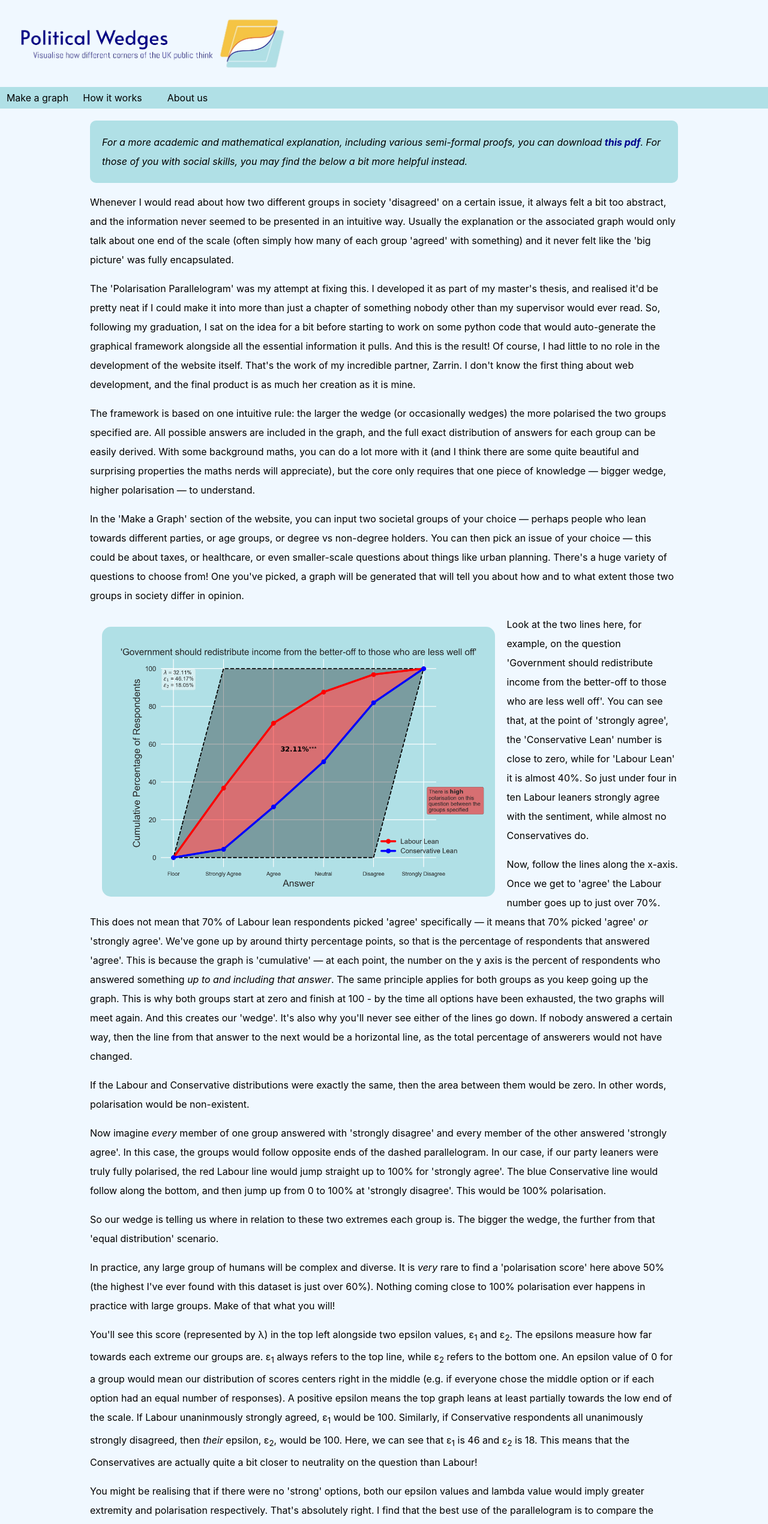
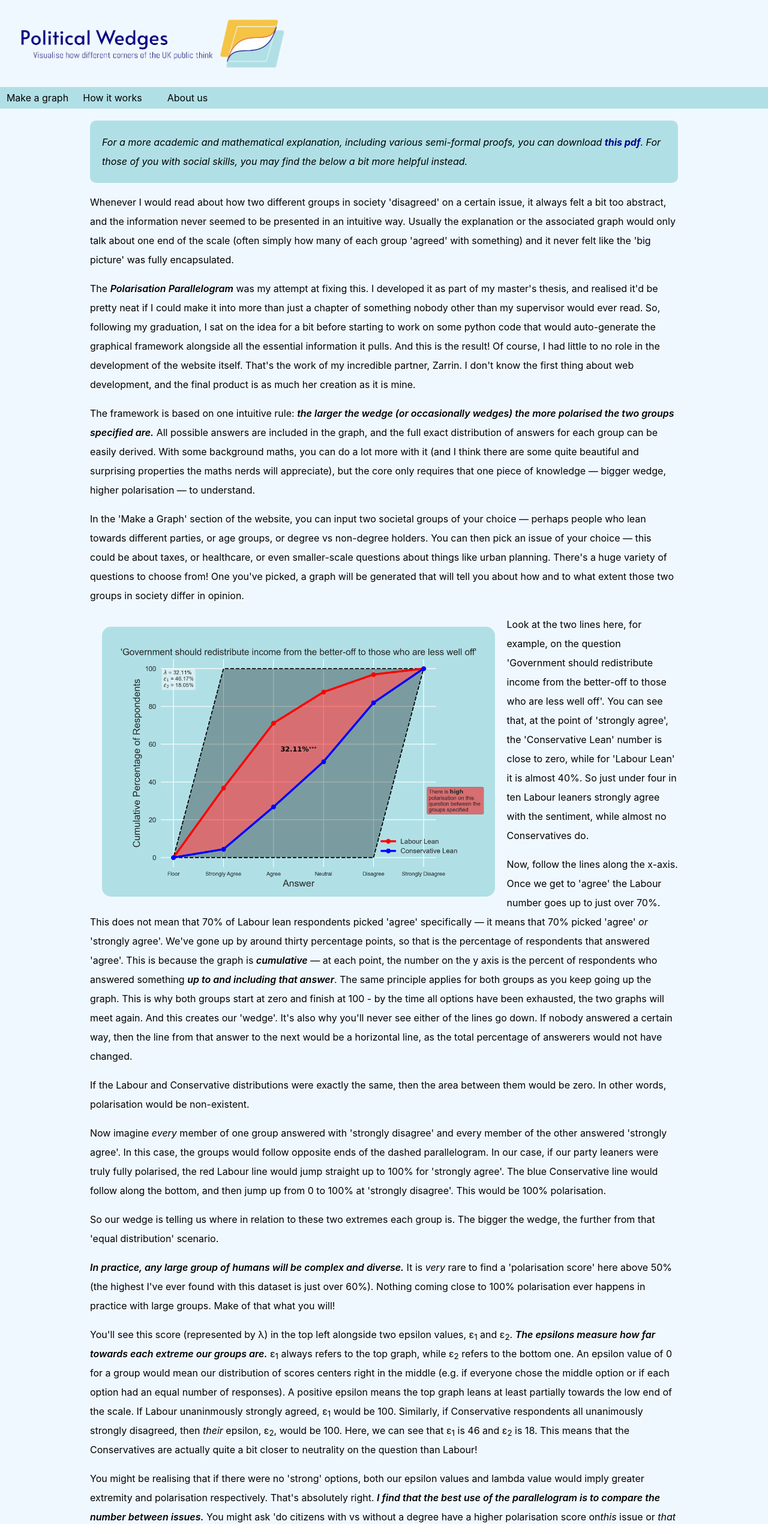
Before and after one commit to z-for-zarrin/political_wedges, a React (Create React App) app in the folder client/: page /how-it-works in a window 1280 px wide. Shown: the top 2541 px of the page at 60% size. Built offline with nearby package versions, Linux system fonts and the light colour scheme.

Commit message:
emphasis appears on important phrases

```diff
--- a/client/src/components/Explanation.js
+++ b/client/src/components/Explanation.js
@@ -21,7 +21,7 @@ const Explanation = () => {
                 something) and it never felt like the 'big picture' was fully encapsulated.
             </p>
             <p>
-                The 'Polarisation Parallelogram' was my attempt at fixing this. I developed it as part of
+                The <em>Polarisation Parallelogram</em> was my attempt at fixing this. I developed it as part of
                 my master's thesis, and realised it'd be pretty neat if I could make it into more than
                 just a chapter of something nobody other than my supervisor would ever read. So, following
                 my graduation, I sat on the idea for a bit before starting to work on some python code
@@ -31,12 +31,13 @@ const Explanation = () => {
                 thing about web development, and the final product is as much her creation as it is mine.
             </p>
             <p>
-                The framework is based on one intuitive rule: the larger the wedge (or occasionally wedges)
-                the more polarised the two groups specified are. All possible answers are included in the
-                graph, and the full exact distribution of answers for each group can be easily derived. With
-                some background maths, you can do a lot more with it (and I think there are some quite
-                beautiful and surprising properties the maths nerds will appreciate), but the core only
-                requires that one piece of knowledge — bigger wedge, higher polarisation — to understand.
+                The framework is based on one intuitive rule: <em>the larger the wedge (or occasionally
+                wedges) the more polarised the two groups specified are.</em> All possible answers are
+                included in the graph, and the full exact distribution of answers for each group can be
+                easily derived. With some background maths, you can do a lot more with it (and I think
+                there are some quite beautiful and surprising properties the maths nerds will appreciate),
+                but the core only requires that one piece of knowledge — bigger wedge, higher polarisation
+                — to understand.
             </p>
             <p>
                 In the 'Make a Graph' section of the website, you can input two societal groups of your choice
@@ -60,8 +61,8 @@ const Explanation = () => {
                 just over 70%. This does not mean that 70% of Labour lean respondents picked 'agree'
                 specifically — it means that 70% picked 'agree' <i>or</i> 'strongly agree'. We've gone up by around
                 thirty percentage points, so that is the percentage of respondents that answered 'agree'.
-                This is because the graph is 'cumulative' — at each point, the number on the y axis is the
-                percent of respondents who answered something <i>up to and including that answer</i>. The same
+                This is because the graph is <em>cumulative</em> — at each point, the number on the y axis is the
+                percent of respondents who answered something <em>up to and including that answer</em>. The same
                 principle applies for both groups as you keep going up the graph. This is why both groups
                 start at zero and finish at 100 - by the time all options have been exhausted, the two graphs
                 will meet again. And this creates our 'wedge'. It's also why you'll never see either of the
@@ -85,15 +86,15 @@ const Explanation = () => {
                 the wedge, the further from that 'equal distribution' scenario.
             </p>
             <p>
-                In practice, any large group of humans will be complex and diverse. It is <i>very</i> rare to find a
-                'polarisation score' here above 50% (the highest I've ever found with this dataset is just over
-                60%). Nothing coming close to 100% polarisation ever happens in practice with large groups.
+                <em>In practice, any large group of humans will be complex and diverse.</em> It is <i>very</i> rare
+                to find a 'polarisation score' here above 50% (the highest I've ever found with this dataset is just
+                over 60%). Nothing coming close to 100% polarisation ever happens in practice with large groups.
                 Make of that what you will!
             </p>
             <p>
                 You'll see this score (represented by &lambda;) in the top left alongside two epsilon values,
-                &epsilon;<sub>1</sub> and &epsilon;<sub>2</sub>. The epsilons measure how far towards each
-                extreme our groups are. &epsilon;<sub>1</sub> always refers to the top line, while
+                &epsilon;<sub>1</sub> and &epsilon;<sub>2</sub>. <em>The epsilons measure how far towards each
+                extreme our groups are.</em> &epsilon;<sub>1</sub> always refers to the top graph, while
                 &epsilon;<sub>2</sub> refers to the bottom one. An epsilon value of 0 for a group
                 would mean our distribution of scores centers right in the middle (e.g. if everyone chose the
                 middle option or if each option had an equal number of responses). A positive epsilon means
@@ -106,11 +107,11 @@ const Explanation = () => {
             </p>
             <p>
                 You might be realising that if there were no 'strong' options, both our epsilon values and lambda
-                value would imply greater extremity and polarisation respectively. That's absolutely right. I find
-                that the best use of the parallelogram is to compare the number <i>between</i> issues. You
-                might ask 'do citizens with vs without a degree have a higher polarisation score on <i>this</i>
-                issue or <i>that</i> one?' The number you see in the middle isn't as much use on its own as it is
-                when compared with other issues or groups that interest you.
+                value would imply greater extremity and polarisation respectively. That's absolutely right. <em>I
+                find that the best use of the parallelogram is to compare the number between issues.</em> You
+                might ask 'do citizens with vs without a degree have a higher polarisation score on
+                <i>this</i> issue or <i>that</i> one?' The number you see in the middle isn't as much use on its own
+                as it is when compared with other issues or groups that interest you.
             </p>
             <div id='example-box'>
                 <img id='example-2' src={RPFairShare} alt="A polarisation parallelogram that compares the views of high and low income people on
@@ -124,10 +125,15 @@ const Explanation = () => {
                 one might intuitively think would be more relevant to those two groups.
             </p>
             <p>
-                But my goal isn't to tell you what to think about what you find! I just hoped to make a tool that might make you learn something interesting about our society and how it thinks. What you make of those results is where your own inner social scientist comes in.
+                But my goal isn't to tell you what to think about what you find! I just hoped to make a tool that might
+                make you learn something interesting about our society and how it thinks. What you make of those results
+                is where your own inner social scientist comes in.
             </p>
             <p>
-                So really, just have some fun with it! I haven't tried anything like every combination of issues myself, of course. It's very possible that you'll be the first person in history to ever 'create' the result that you do. And if you create a graph that looks interesting or surprises you, let me know! I'd love to hear about what you've discovered and your thoughts on it. Happy graphing!
+                So really, just have some fun with it! I haven't tried anything like every combination of issues myself,
+                of course. It's very possible that you'll be the first person in history to ever 'create' the result that
+                you do. If you create a graph that looks interesting or surprises you, let me know! I'd love to hear
+                about what you've discovered and your thoughts on it. <em>Happy graphing!</em>
             </p>
             <h2><i>~ Joey</i></h2>
         </section>
--- a/client/src/styles/ExplanationStyle.css
+++ b/client/src/styles/ExplanationStyle.css
@@ -24,6 +24,16 @@
     color: #e45f2b;
 }
 
+em{
+    font-weight: 600;
+}
+
+sub{
+    vertical-align: bottom;
+    position: relative;
+    bottom: -0.3em;
+}
+
 #example-1{
     float: left;
     margin: 20px;
```
